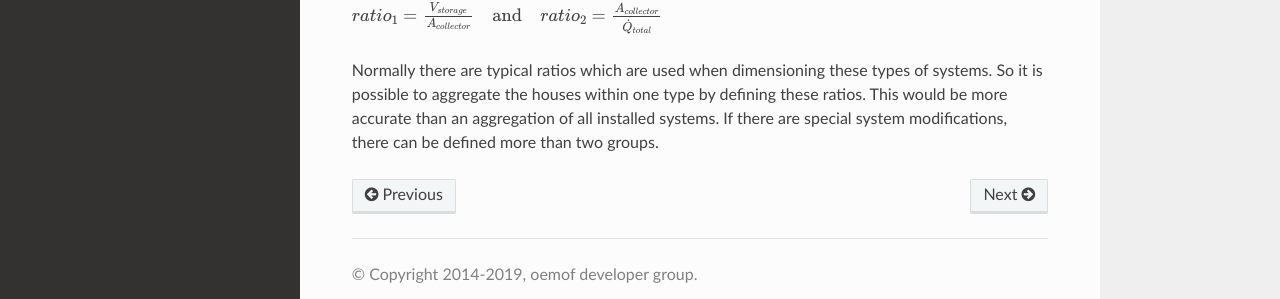
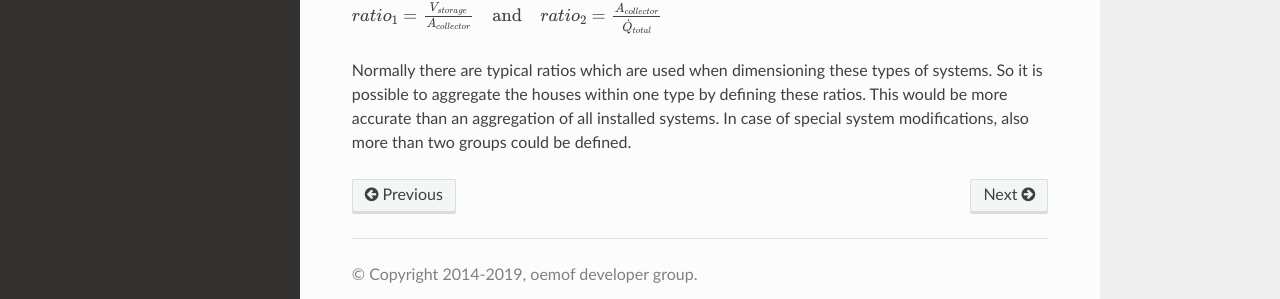
Before and after one commit to oemof/oemof-thermal, a Sphinx documentation site: the page built from docs/theoretical_considerations.rst, in a window 1280 px wide and 1341 px high. Shown: the part 998-1297 px from the top of the window. Built offline with Sphinx 7.4.7 and the Read the Docs theme 2.0.0, drawn with Linux system fonts in a browser that asks for light colours; formulas are drawn with MathJax 3.

Commit message:
Update docs/theoretical_considerations.rst
Co-authored-by: Caroline Möller <caroline.moeller@rl-institut.de>

```diff
--- a/docs/theoretical_considerations.rst
+++ b/docs/theoretical_considerations.rst
@@ -35,4 +35,4 @@ or, also possible:
 
 Normally there are typical ratios which are used when dimensioning these types of systems.
 So it is possible to aggregate the houses within one type by defining these ratios. This would be more accurate than an aggregation of all installed systems.
-If there are special system modifications, there can be defined more than two groups.
+In case of special system modifications, also more than two groups could be defined.
```
